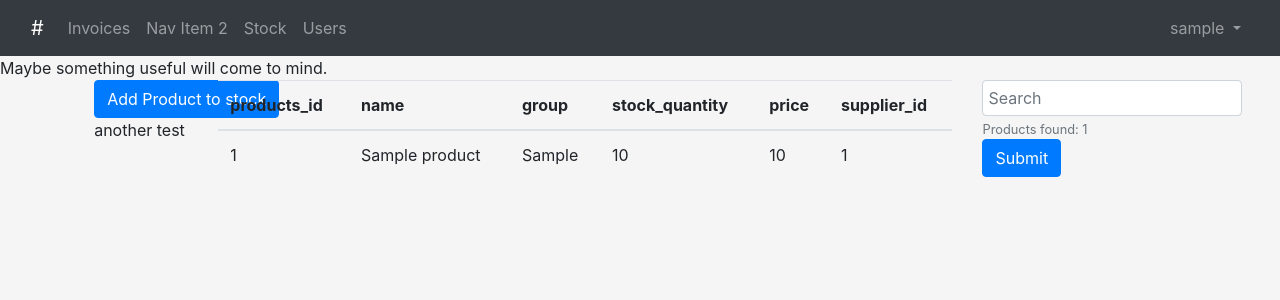
After one commit to pyloveorg/stock_manager, a Flask app: page /stock in a window 1280 px wide. The commit adds this page. Shown: the top 300 px of the page. Run offline with Flask 2, Linux system fonts and the light colour scheme; a user stored in the database is signed in; tables that the repository leaves empty hold one stand-in row (values such as "Sample post"); some libraries are stand-ins or nearby versions.

Commit message:
adjusting files system and merging with others

```diff
--- a/config.ini
+++ b/config.ini
@@ -1,4 +1,4 @@
 [DB]
-SQLALCHEMY_DATABASE_URI = postgresql://postgres:postgres@localhost/stock_manager
+SQLALCHEMY_DATABASE_URI = postgresql://postgres:JW88qk28as95@localhost/stock_manager
 SQLALCHEMY_TRACK_MODIFICATIONS = False
 SECRET_KEY = DirtySecret
--- a/home/templates/index.html
+++ b/home/templates/index.html
@@ -26,6 +26,9 @@
         </li>
         <li class="nav-item">
           <a class="nav-link {% if page_id == 'navitem2' %} active {% endif %}" href="{{url_for('home.navitem2')}}">Nav Item 2</a>
+        </li>
+        <li class="nav-item">
+          <a class="nav-link {% if page_id == 'stock' %} active {% endif %}" href="{{url_for('stock.stock_view')}}">Stock</a>
         </li>
         <li class="nav-item">
           <a class="nav-link {% if page_id == 'users' %} active {% endif %}" href="{{url_for('auth.users')}}">Users</a>
--- a/invoices/views.py
+++ b/invoices/views.py
@@ -10,7 +10,7 @@ from flask import Blueprint
 invoices_blueprint = Blueprint('invoices', __name__, template_folder='templates')
 
 
-@invoices_blueprint.route('/invoicing', methods=['GET','POST'])
+@invoices_blueprint.route('/invoicing', methods=['GET', 'POST'])
 #@login_required
 def customer_select():
     customers = Customers.query.all()
@@ -32,7 +32,7 @@ def customer_select():
             else:
                 flash('No such customer in db, try again', 'error')
                 return render_template('invoicing.html', customers=customers)
-    return render_template('invoicing.html',customers=customers)
+    return render_template('invoicing.html', customers=customers)
 
 
 @invoices_blueprint.route('/invoicing/customer/<int:id>', methods=['GET','POST'])
--- a/main.py
+++ b/main.py
@@ -28,13 +28,17 @@ db.init_app(app)
 #     from invoices.models import Products, Customers, Invoices, Basket, Quantities
 #     db.create_all()
 
+
 from home.views import home_blueprint
 from auth.views import auth_blueprint
 from invoices.views import invoices_blueprint
+from stock.views import stock_blueprint
+
 
 app.register_blueprint(home_blueprint)
 app.register_blueprint(auth_blueprint)
 app.register_blueprint(invoices_blueprint)
+app.register_blueprint(stock_blueprint)
 
 login_manager = LoginManager()
 login_manager.init_app(app)
@@ -45,9 +49,12 @@ login_manager.login_view = 'auth.login'
 
 
 from auth.models import User
+
+
 @login_manager.user_loader
 def load_user(user_id):
     return User.query.get(int(user_id))
 
+
 if __name__ == '__main__':
   app.run(debug=True)
--- /dev/null
+++ b/stock/templates/products.html
@@ -0,0 +1,123 @@
+{% extends "index.html" %}
+{% set page_id = 'products' %}
+{% block title %}Products{%endblock%}
+
+{% block content %}
+<div id="stock" class=""container-fluid"">
+    <div class="header">
+        Maybe something useful will come to mind.
+
+    </div>
+    <div class="row">
+        <div class="col-sm-1">
+
+        </div>
+        <div class="col-sm-1 ">
+            <div class="row">
+                <button type="button" class="btn btn-primary" data-toggle="modal" data-target="#newModal">
+                      Add Product to stock
+                </button>
+                <div class="modal fade" id="newModal" role="dialog">
+                    <div class="modal-dialog">
+                        <div class="modal-content">
+                            <div class="container-fluid">
+                                <div class="modal-header">
+                                    <h4>Add new product</h4>
+                                </div>
+                                <div class="row">
+                                    <div class="col-md-4">
+                                        <form action="/stock/add" method="post">
+                                            <div class="form-group">
+                                                Product Name: <input type="text" name="product_name" required>
+                                                Product Group: <input type="text" name="product_group" required>
+                                                Product Quantity: <input type="number" name="product_quantity" required>
+                                                Product Price: <input type="number" name="product_price" required>
+                                                Supplier:
+                                                    <select class="form-control" id="sel1" name="supplier_id">
+                                                        {% if suppliers %}
+                                                            {% for supplier in suppliers %}
+                                                                <option>{{ supplier.suppliers_id }}</option>
+                                                            {% endfor %}
+                                                        {% endif %}
+                                                    </select>
+                                            </div>
+                                            <input class="btn btn-primary" type="submit" value="Submit">
+                                        </form>
+                                    </div>
+                                    <div class="col-md-4 ml-auto">.col-md-4 .ml-auto</div>
+                                </div>
+                            </div>
+                        </div>
+                    </div>
+                </div>
+            </div>
+            <div class="row">
+                another test
+            </div>
+        </div>
+        <div class="col-sm-7" id="stock_display">
+
+            <table class="table table-hover" id="stock_table">
+
+            </table>
+
+        </div>
+        <div class="col-sm-2">
+            <form action="/search" method="post">
+                <div class="row">
+                    <div class="col-md-auto">
+                        <input type="text" class="form-control" placeholder="Search" name="query">
+                        <small id="searchHelp" class="form-text text-muted"></small>
+                            <div class="row_button">
+                                <input class="btn btn-primary" type="submit" value="Submit">
+                            </div>
+                    </div>
+                </div>
+            </form>
+        </div>
+
+
+
+
+    </div>
+
+
+</div>
+
+<script>
+
+
+var stock = {{ searched_products|tojson }};
+var columnThead = {{ products_columns|tojson }}
+document.getElementById('stock_table').innerHTML = newTable(stock, columnThead);
+document.getElementById('searchHelp').innerHTML = "Products found: " + searchLen(stock);
+
+function searchLen(list) {
+    var listLen = list.Products.length;
+    return listLen;
+}
+
+function newTable(list1, list2) {
+    var tableCreate = '<table>';
+    tableCreate += '<tr>';
+    tableCreate += '<thead>';
+    for (var th in list2.Columns){
+        tableCreate += '<th>' + list2.Columns[th] + '</th>';
+    }
+    tableCreate += '</tr>';
+    tableCreate += '</thead>';
+    for (var x in list1.Products){
+        tableCreate += '<tr>';
+        for (var y in list1.Products[x].columns){
+            tableCreate += '<td>' + list1.Products[x].columns[y] + '</td>';
+        }
+        tableCreate += '</tr>';
+
+    }
+    tableCreate += '</table>';
+    return tableCreate;
+}
+
+</script>
+
+{% endblock %}
--- /dev/null
+++ b/stock/views.py
@@ -0,0 +1,88 @@
+from sqlite3 import IntegrityError
+
+from flask import render_template, redirect, url_for, request, Blueprint
+from flask_login import login_user, login_required, logout_user, current_user
+# from main import login_manager
+# from forms import LoginForm, SignupForm
+from invoices.models import Products, Suppliers
+from database import db
+# from sqlalchemy.exc import IntegrityError
+# from werkzeug.security import generate_password_hash, check_password_hash
+# from sqlalchemy import asc
+from flask_login import LoginManager
+from sqlalchemy.sql import text
+from sqlalchemy.dialects.postgresql import TSVECTOR
+from sqlalchemy import select, cast
+from sqlalchemy_searchable import search
+
+
+productsTemplate = 'products.html'
+stock_blueprint = Blueprint("stock", __name__, template_folder='templates')
+
+
+def search_engine(query):
+    product_list = {"Products":[]}
+    if query:
+        search_results = Products.query.order_by(Products.products_id)
+        search_results = search(search_results, query)
+
+    else:
+        search_results = Products.query.order_by(Products.products_id)
+
+    for r in search_results:
+        product_name = str(r)
+        product_list["Products"].append({"name": product_name[1:-1], "columns": [
+            r.products_id,
+            r.name,
+            r.group,
+            r.stock_quantity,
+            r.price,
+            r.supplier_id
+        ]})
+
+    return product_list
+
+
+def columns_tr(model):
+    columns = {}
+    product_columns = model.__table__.columns.keys()
+    columns["Columns"] = product_columns
+    return columns
+
+
+@stock_blueprint.route('/search', methods=['POST', 'GET'])
+@login_required
+def search():
+    products_columns = columns_tr(Products)
+    if request.method == "POST":
+        searched_products = search_engine(query=request.form.get('query'))
+        return render_template(productsTemplate, searched_products=searched_products, products_columns=products_columns)
+
+
+@stock_blueprint.route('/stock', methods=['GET', 'POST'])
+@login_required
+def stock_view():
+    products_columns = columns_tr(Products)
+    searched_products = search_engine(query=None)
+    suppliers = Suppliers.query.order_by(Suppliers.suppliers_id)
+
+    return render_template(productsTemplate,
+                           searched_products=searched_products,
+                           products_columns=products_columns,
+                           suppliers=suppliers
+                           )
+
+
+@stock_blueprint.route('/stock/add', methods=["POST"])
+@login_required
+def add_stock():
+    new_product = Products(
+        name=request.form.get("product_name"),
+        group=request.form.get("product_group"),
+        stock_quantity=request.form.get("product_quantity"),
+        price=request.form.get("product_price"),
+        supplier_id=request.form.get("supplier_id")
+    )
+    db.session.add(new_product)
+    db.session.commit()
+    return redirect(url_for('stock.stock_view'))
```
Also changed, not shown: init_db.py (+27 -3 lines), invoices/models.py (+7 -1 lines), 1 other file.
